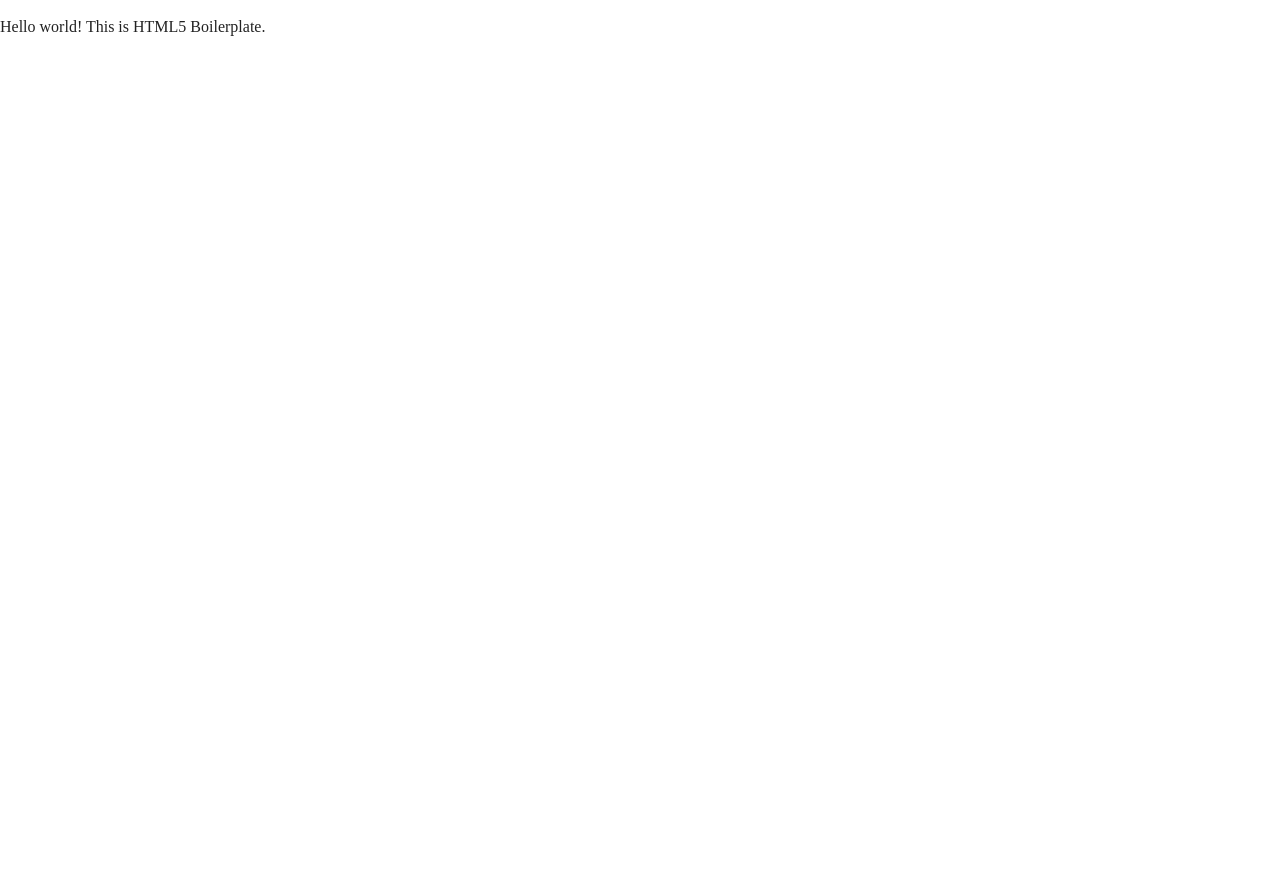
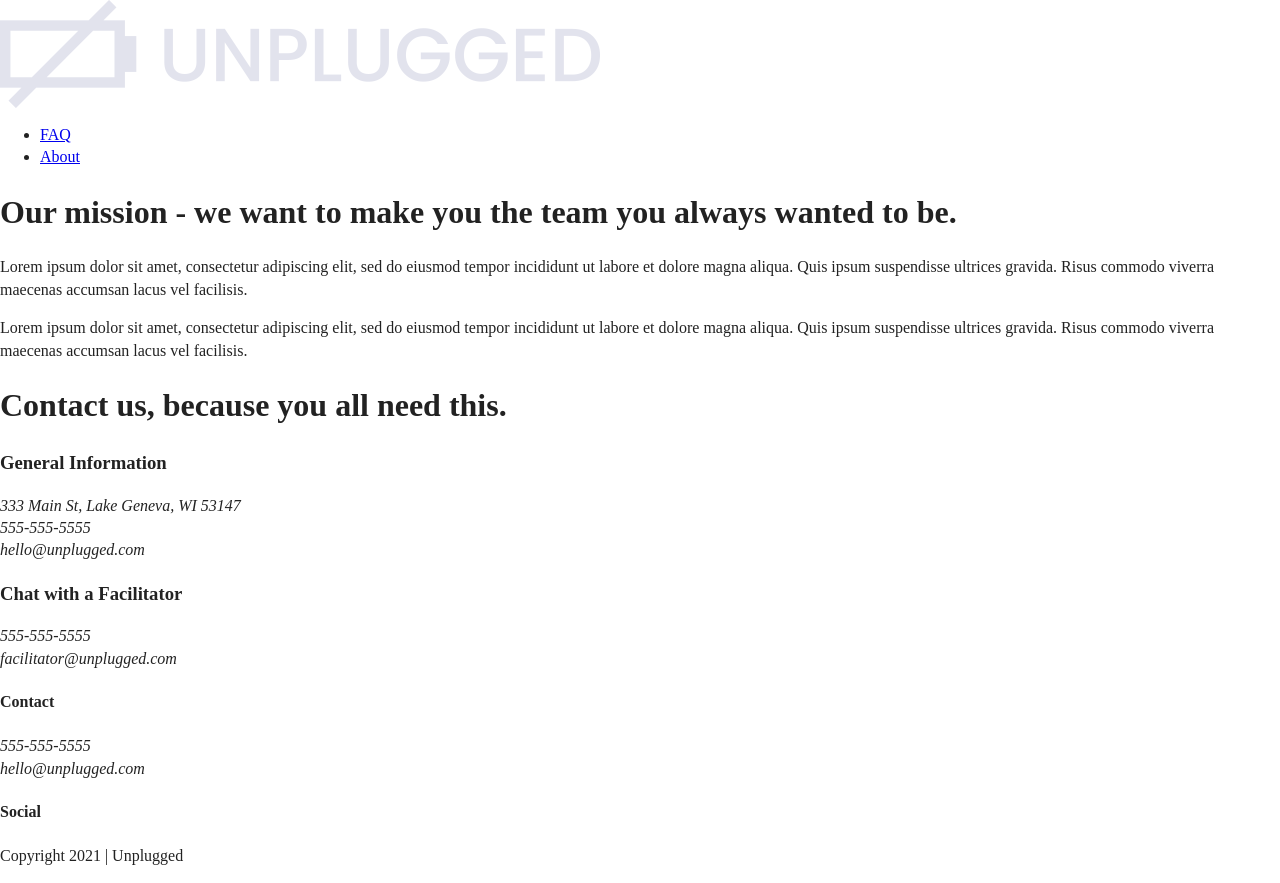
Before and after one commit to mewooster/unplugged-retreat, a website: page about/index.html in a window 1280 px wide. Before the commit the page ends 800 px from the top, so only its background shows below. Drawn offline with Linux system fonts and the light colour scheme; files that its build step writes are made by us from their sources; files whose address does not match are found by name.

Commit message:
Added about page

```diff
--- a/about/index.html
+++ b/about/index.html
@@ -3,7 +3,7 @@
 
 <head>
   <meta charset="utf-8">
-  <title></title>
+  <title>Unplugged Retreat | About</title>
   <meta name="description" content="">
   <meta name="viewport" content="width=device-width, initial-scale=1">
 
@@ -25,10 +25,88 @@
 <body>
 
   <!-- Add your site or application content here -->
-  <p>Hello world! This is HTML5 Boilerplate.</p>
-  <script src="js/vendor/modernizr-3.11.2.min.js"></script>
-  <script src="js/plugins.js"></script>
-  <script src="js/main.js"></script>
+
+
+<header>
+  <div class="content-wrapper">
+    <a href="#"><img src="../assets/unpluggedlogo.png" alt="unplugged logo"></a>
+    <div class="header-divider"></div>
+    <nav>
+        <ul>
+            <li><a href="../faq/index.html" target="_blank">FAQ</a></li>
+            <li><a href="../about/index.html" target="_blank">About</a></li>
+        </ul>
+    </nav>
+
+  </div>
+
+</header>
+
+<main>
+  <section class="mission">
+    <div class="content-wrapper">
+      <div class="mission-content">
+        <h1>Our mission - we want to make you the team you always wanted to be.</h1>
+        <p>Lorem ipsum dolor sit amet, consectetur adipiscing elit, sed do eiusmod tempor incididunt ut labore et dolore magna aliqua. Quis ipsum suspendisse ultrices gravida. Risus commodo viverra maecenas accumsan lacus vel facilisis.</p>
+        <p>Lorem ipsum dolor sit amet, consectetur adipiscing elit, sed do eiusmod tempor incididunt ut labore et dolore magna aliqua. Quis ipsum suspendisse ultrices gravida. Risus commodo viverra maecenas accumsan lacus vel facilisis.</p>
+      </div>
+    </div> <!-- mission content wrapper ends -->
+  </section> <!--contanct-info-->
+
+<section class="map">
+  <figure>
+
+  </figure>
+
+</section>
+
+<section class="contact-section">
+  <div class="content-wrapper">
+    <h1>Contact us, because you all need this.</h1>
+  <div class="general">
+    <h3>General Information</h3>
+    <address>
+    <p>333 Main St, Lake Geneva, WI 53147<br>555-555-5555<br>hello@unplugged.com</p>
+  </address>
+  <div class="chat">
+    <h3>Chat with a Facilitator</h3>
+    <address>
+    <p>555-555-5555<br>facilitator@unplugged.com</p>
+  </address>
+
+
+</main> <!-- main wrapper -->
+
+<footer>
+  <div class="content-wrapper">
+    <div class="footer-content">
+      <div class="contact">
+        <h4>Contact</h4>
+        <address>
+          <p>555-555-5555<br>hello@unplugged.com</p>
+        </address>
+      </div>
+    </div>
+      <div class="social">
+        <h4>Social</h4>
+        <div class="social-icons">
+          <p><a href="https://www.facebook.com/yoursite" target="_blank"></a></p>
+
+          <!-- other social links here -->
+
+        </div>
+      </div>
+    </div> <!-- footer content ends -->
+  </div> <!-- footer content-wrapper ends-->
+
+  <div class="copyright">
+    <p>Copyright 2021 | Unplugged</p>
+  </div>
+</footer>
+
+<script src="../about/js/vendor/modernizr-3.11.2.min.js"></script>
+  <script src="../about/js/plugins.js"></script>
+  <script src="../about/js/main.js"></script>
 
   <!-- Google Analytics: change UA-XXXXX-Y to be your site's ID. -->
   <script>
@@ -36,6 +114,8 @@
     ga('create', 'UA-XXXXX-Y', 'auto'); ga('set', 'anonymizeIp', true); ga('set', 'transport', 'beacon'); ga('send', 'pageview')
   </script>
   <script src="https://www.google-analytics.com/analytics.js" async></script>
+
+
 </body>
 
 </html>
```
